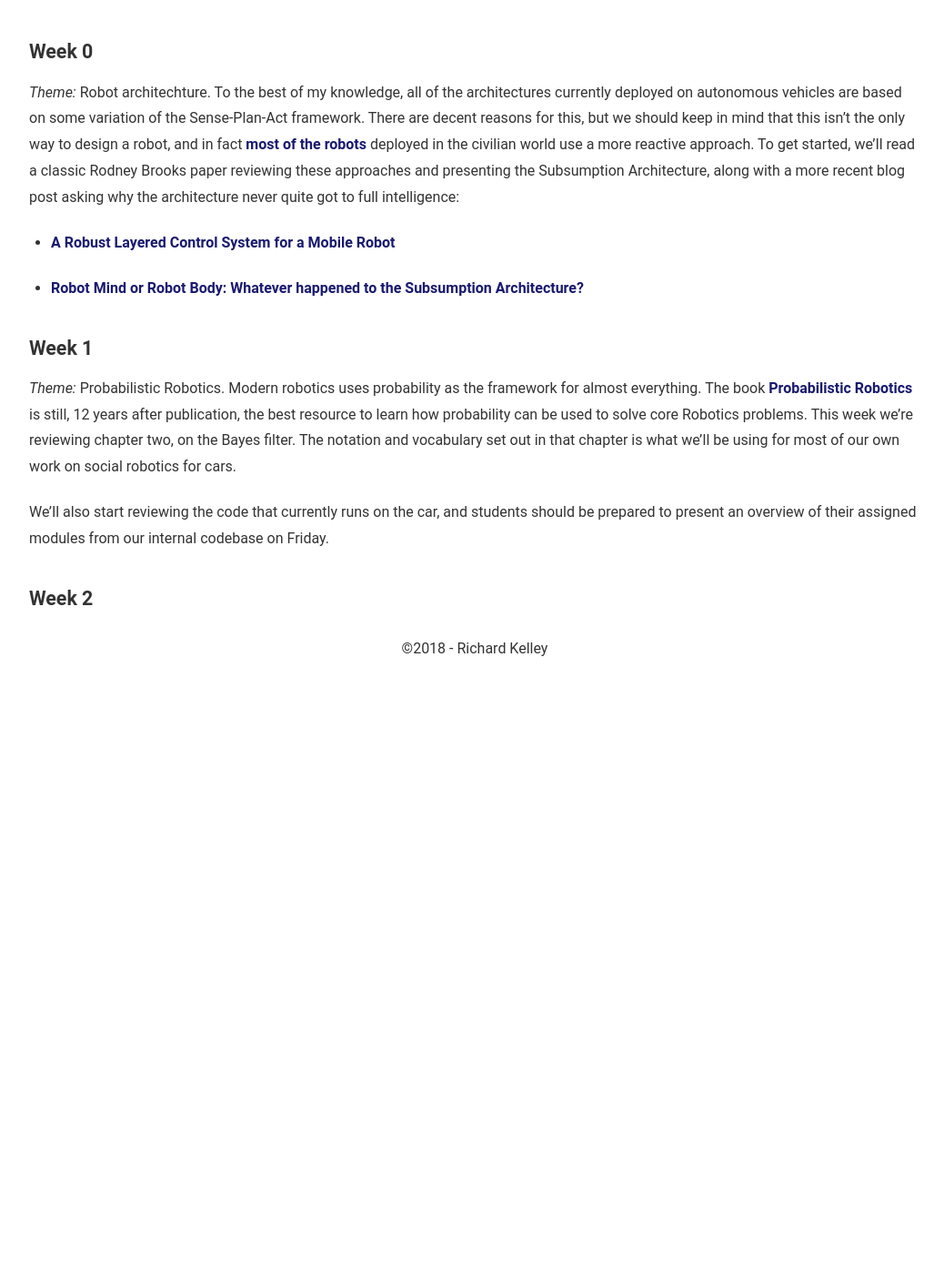
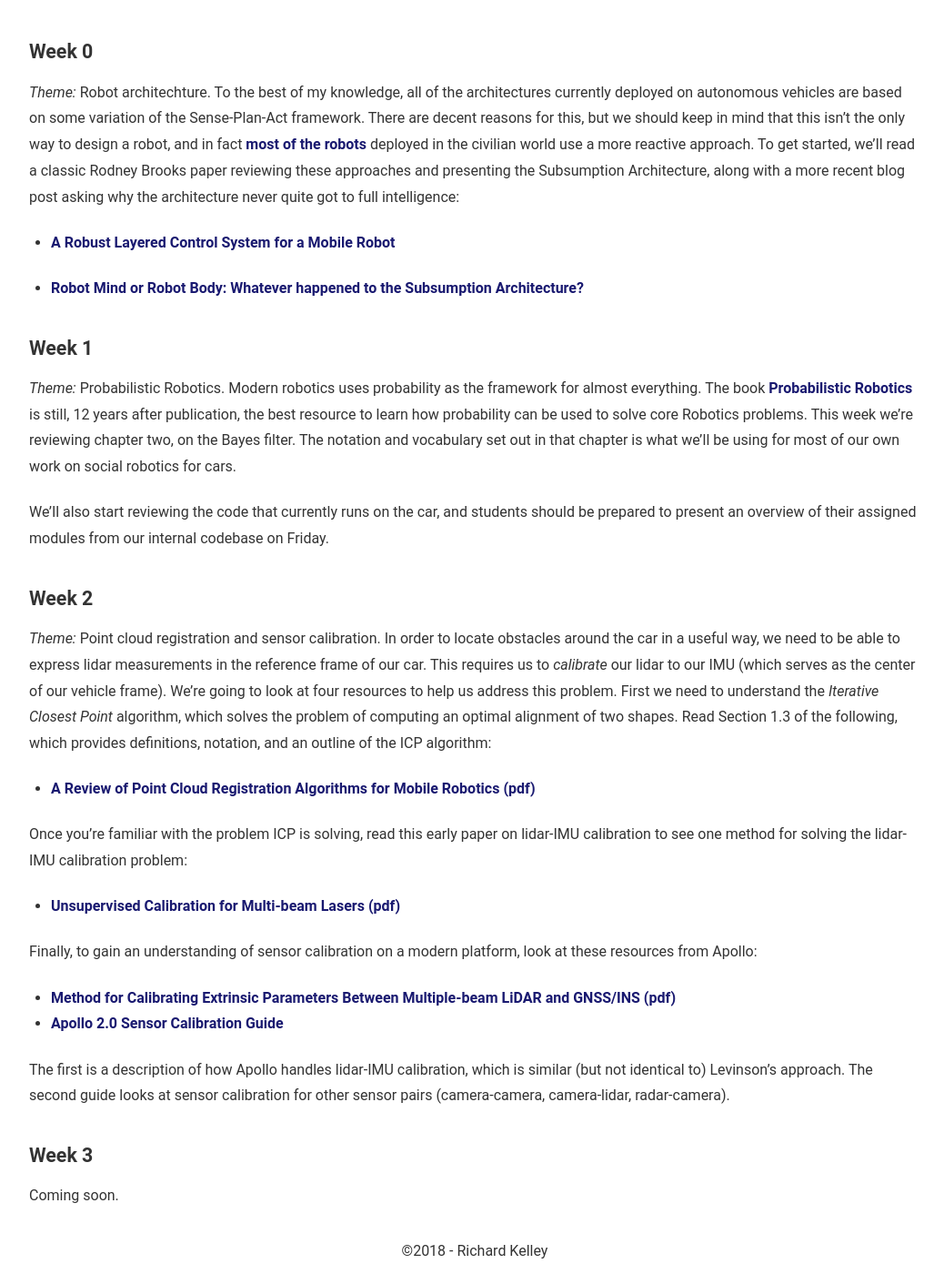
Before and after one commit to RichardKelley/richardkelley.github.io, a Jekyll site: the page built from readings.md, in a window 1280 px wide and 1400 px high, scrolled down 899 px. Shown: the whole window at 91% size, without its empty margins (118-1156 px from the left). Built offline with Jekyll 4.4.1, drawn with Linux system fonts in a browser that asks for light colours; before the commit the page ends 1637 px from its top, so only the background shows below that.

Commit message:
Not sure where the bug is.

```diff
--- a/_config.yml
+++ b/_config.yml
@@ -26,7 +26,7 @@ defaults:
       layout: "post"
 
 # Plugins
-gems:
+plugins:
   - jekyll-paginate
   - jekyll-sitemap
 
--- a/readings.md
+++ b/readings.md
@@ -24,7 +24,7 @@ revisit as we go:
   is a good and recent overview of decision-making, planning, and
   control, with an emphasis on sampling-based motion planning.
 
-- [ Computer Vision for Autonomous Vehicles: Problems, Datasets and
+- [Computer Vision for Autonomous Vehicles: Problems, Datasets and
   State-of-the-Art](https://arxiv.org/abs/1704.05519){:target="blank"}. This
   review paper covers (a lot of) perception, which is the other major
   task in self-driving.
@@ -88,3 +88,37 @@ and students should be prepared to present an overview of their
 assigned modules from our internal codebase on Friday.
 
 ### Week 2
+
+_Theme:_ Point cloud registration and sensor calibration. In order to
+locate obstacles around the car in a useful way, we need to be able to
+express lidar measurements in the reference frame of our car. This
+requires us to _calibrate_ our lidar to our IMU (which serves as the
+center of our vehicle frame). We're going to look at four resources to
+help us address this problem. First we need to understand the
+_Iterative Closest Point_ algorithm, which solves the problem of
+computing an optimal alignment of two shapes. Read Section 1.3 of the
+following, which provides definitions, notation, and an outline of the
+ICP algorithm:
+
+- [A Review of Point Cloud Registration Algorithms for Mobile Robotics (pdf)](https://hal.archives-ouvertes.fr/hal-01178661/document){:target="blank"}
+
+Once you're familiar with the problem ICP is solving, read this early
+paper on lidar-IMU calibration to see one method for solving the
+lidar-IMU calibration problem:
+
+- [Unsupervised Calibration for Multi-beam Lasers (pdf)](http://driving.stanford.edu/papers/ISER2010.pdf){:target="blank"}
+
+Finally, to gain an understanding of sensor calibration on a modern
+platform, look at these resources from Apollo:
+
+- [Method for Calibrating Extrinsic Parameters Between Multiple-beam LiDAR and GNSS/INS (pdf)](https://github.com/ApolloAuto/apollo/blob/master/docs/specs/lidar_calibration.pdf){:target="blank"}
+- [Apollo 2.0 Sensor Calibration Guide](https://github.com/ApolloAuto/apollo/blob/master/docs/quickstart/apollo_2_0_sensor_calibration_guide.md){:target="blank"}
+
+The first is a description of how Apollo handles lidar-IMU
+calibration, which is similar (but not identical to) Levinson's
+approach. The second guide looks at sensor calibration for other
+sensor pairs (camera-camera, camera-lidar, radar-camera).
+
+### Week 3
+
+Coming soon.
```
